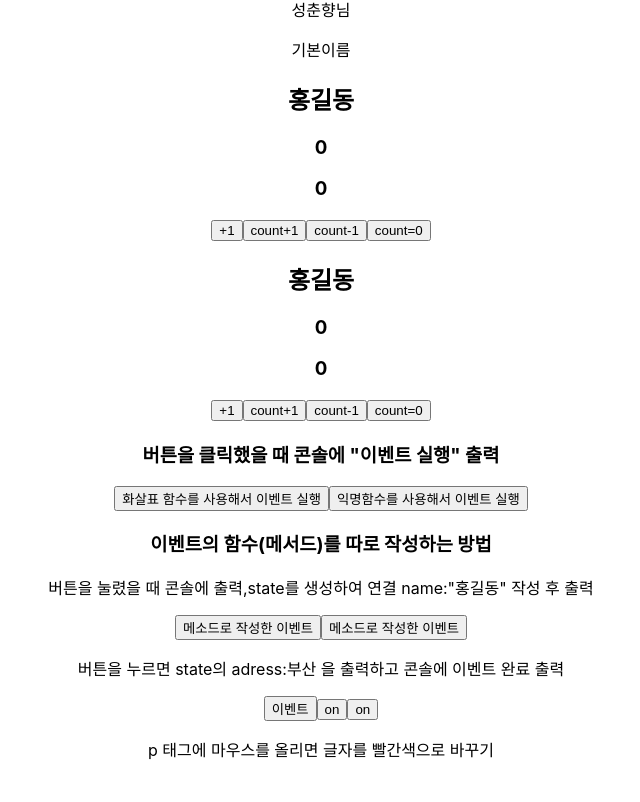
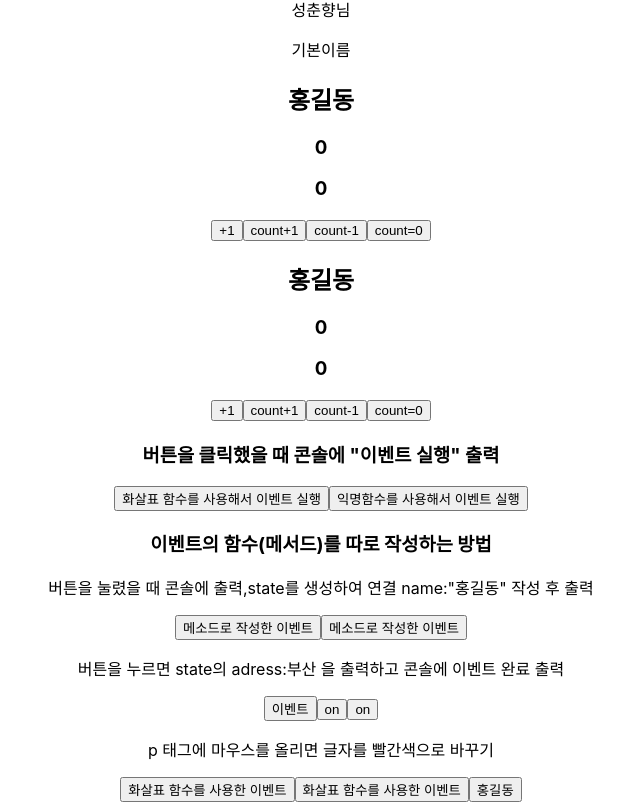
Before and after one commit to KIMPPT/React, a React (Create React App) app in the folder first-react/: page / in a window 1280 px wide. Shown: the part 724-1526 px from the top of the page, without its empty margins (319-959 px from the left). Before the commit the page ends 1501 px from the top, so only its background shows below. Built offline with nearby package versions, Linux system fonts and the light colour scheme.

Commit message:
03311508

```diff
--- a/first-react/src/components/EventComp.jsx
+++ b/first-react/src/components/EventComp.jsx
@@ -39,11 +39,21 @@ export class EventComp extends Component {
         this.setState({toggle:!this.state.toggle})
     }
     //this.setState를 통해 color 값 수정
-    changeColor(){
-        //e.type을 통해서 setState에 값을 다르게 넣을 수 있다.
+    changeColor(e){
+        //e:이벤트 객체를 들고와서 e.type을 통해서 이벤트 구분가능
+        //이벤트의 type에 따라서 setState에 값을 다르게 넣을 수 있다.
         //onMouseLeave에 changeColor를 추가하여
         //onMouseLeave이벤트가 발생했을 때는 color:""
-        this.setState({color:"red"})
+        {e.type==="mouseenter"?this.setState({color:"red"}):
+        this.setState({color:""})
+    }
+
+    }
+        //화살표함수를 가지는 메소드
+        arrowPrint=()=>{console.log("이벤트 출력");
+        console.log(this.state.name)}
+    changeName=()=>{
+        this.setState({name:"성춘향"})
     }
   render() {
     //render안에서 this=EventComp
@@ -117,8 +127,22 @@ export class EventComp extends Component {
       <p
 
       onMouseEnter={this.changeColor} style={{color:this.state.color}}
-
+      onMouseLeave={this.changeColor}
       > p 태그에 마우스를 올리면 글자를 빨간색으로 바꾸기</p>
+      {/*화살표함수로 메소드 만들어서 사용하기 */}
+      <button
+      onClick={()=>{console.log("이벤트 출력");console.log(this.state.name)}}>
+        화살표 함수를 사용한 이벤트
+      </button>
+      <button
+      onClick={this.arrowPrint}>
+        화살표 함수를 사용한 이벤트
+      </button>
+      {/*화살표 함수를 이용해서 버튼을 클릭했을 때 name값을 성춘향으로 바꾸기 */}
+      <button
+      onClick={this.changeName}>
+        {name}
+      </button>
       </div>
     )
   }
```
Also changed, not shown: 1 other file (tests, documents, lock files or other folders).
